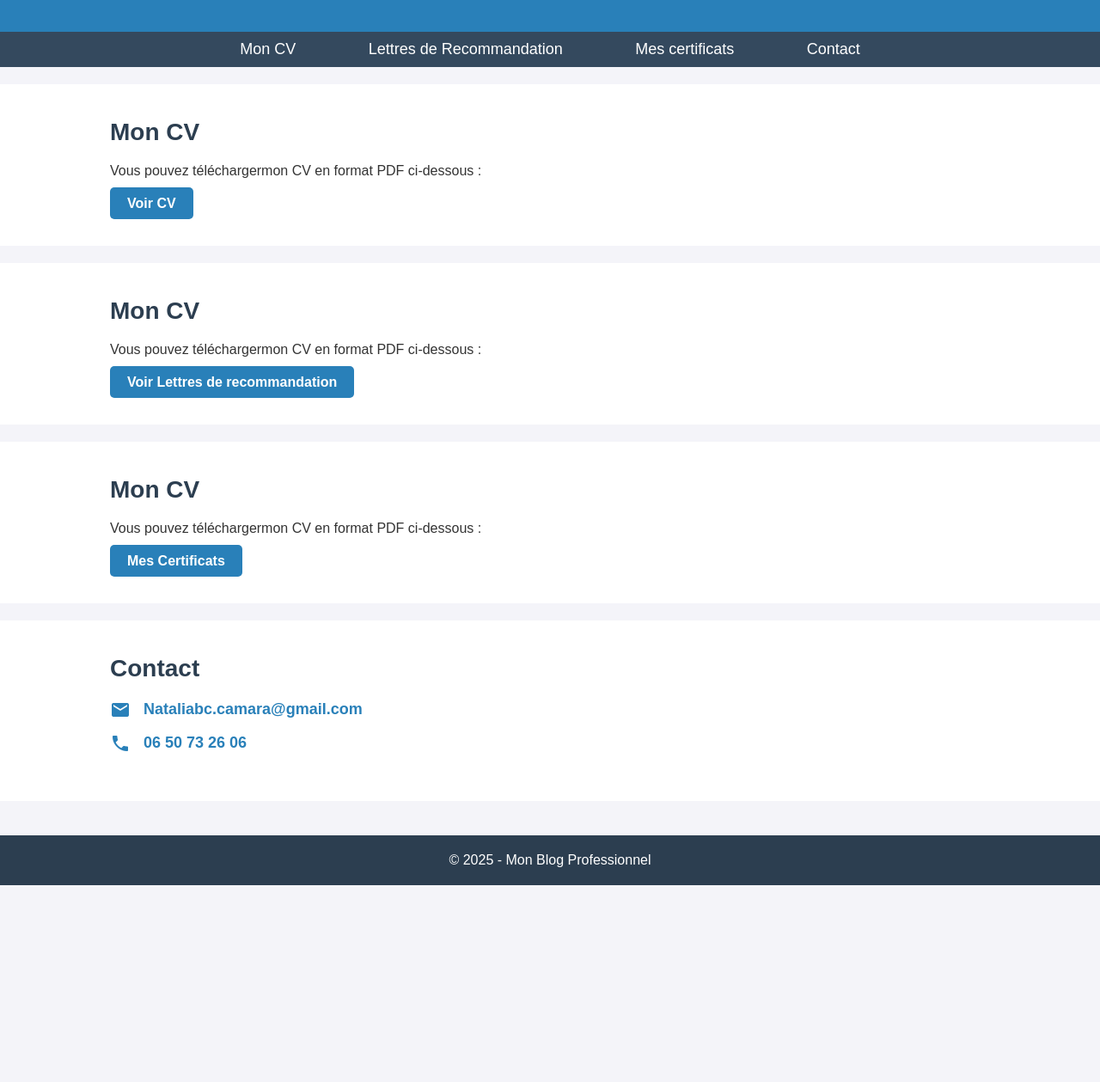
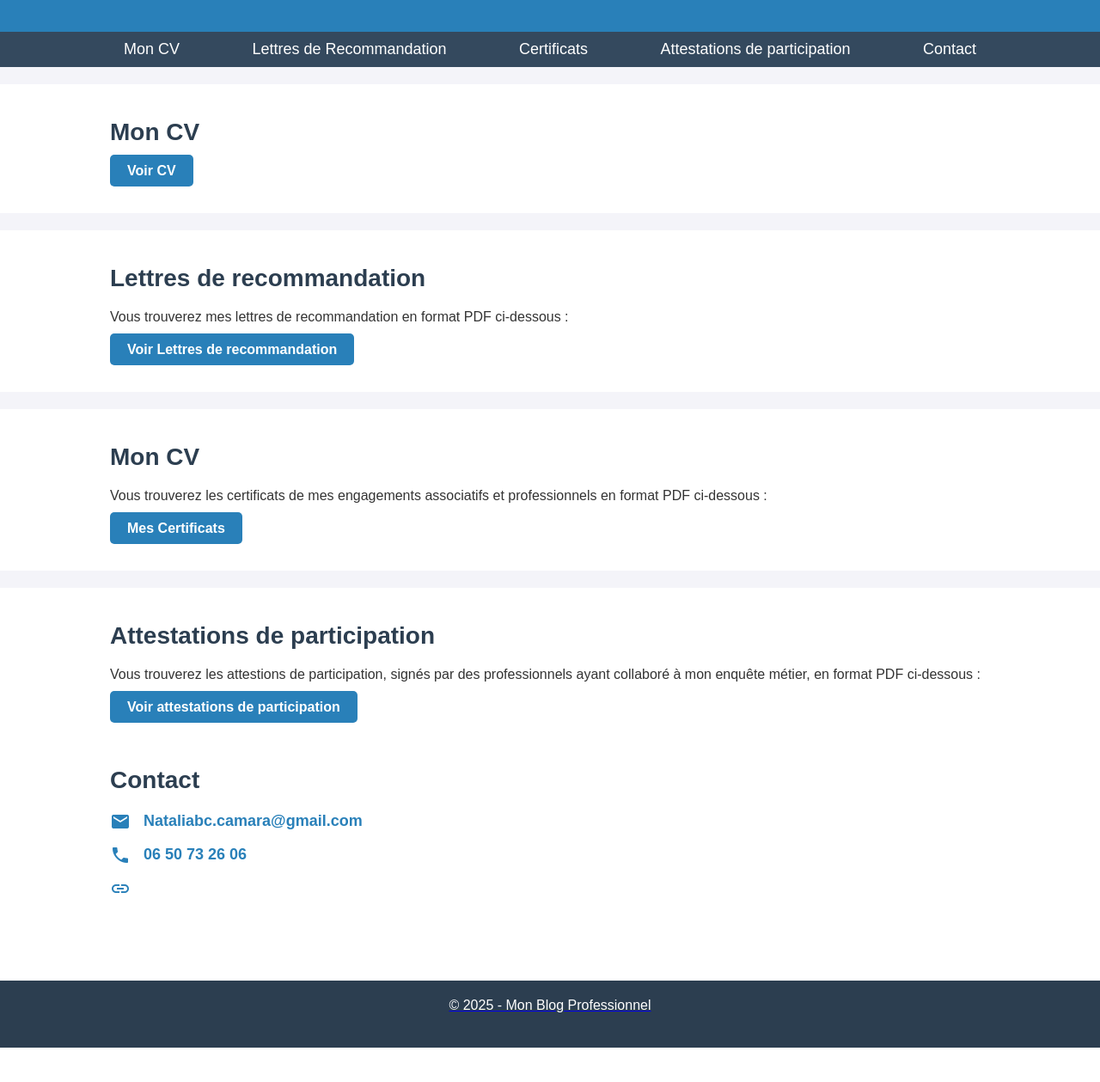
Before and after one commit to ndebarrosc/Natalia-Camara, a plain HTML site: page index.html in a window 1280 px wide. Shown: the part 106-1365 px from the top of the page at 86% size. Before the commit the page ends 1136 px from the top, so only its background shows below. Drawn offline with nearby package versions, Linux system fonts and the light colour scheme.

Commit message:
Update index.html

```diff
--- a/index.html
+++ b/index.html
@@ -13,7 +13,7 @@
     <header>
         <div class="container">
             <h1>Bienvenue sur mon Blog Professionnel</h1>
-            <p>Étudiante en L3 Psychologie - ici vous trouvez mes lettre des recomendations et plus </p>
+            <p>Étudiante en L3 Psychologie - ici vous trouverez mes lettres de recommandation et plus </p>
         </div>
     </header>
 
@@ -21,7 +21,8 @@
         <ul>
             <li><a href="#cv">Mon CV</a></li>
             <li><a href="#lettres">Lettres de Recommandation</a></li>
-            <li><a href="#projets">Mes certificats</a></li>
+            <li><a href="#projets">Certificats</a></li>
+            <li><a href="#Attestations">Attestations de participation</a></li>
             <li><a href="#contact">Contact</a></li>
         </ul>
     </nav>
@@ -29,25 +30,30 @@
     <section id="cv" class="section">
         <div class="container">
             <h2>Mon CV</h2>
-            <p>Vous pouvez téléchargermon CV en format PDF ci-dessous :</p>
             <a href="Natalia_Camara_CV stage.pdf" class="button" target="_blank">Voir CV</a>
         </div>
     </section>
 
 <section id="lettres" class="section">
         <div class="container">
-            <h2>Mon CV</h2>
-            <p>Vous pouvez téléchargermon CV en format PDF ci-dessous :</p>
+            <h2>Lettres de recommandation</h2>
+            <p>Vous trouverez mes lettres de recommandation en format PDF ci-dessous :</p>
             <a href="Natalia_Camara_CV stage.pdf" class="button" target="_blank">Voir Lettres de recommandation</a>
         </div>
     </section>
     <section id="projets" class="section">
         <div class="container">
             <h2>Mon CV</h2>
-            <p>Vous pouvez téléchargermon CV en format PDF ci-dessous :</p>
+            <p>Vous trouverez les certificats de mes engagements associatifs et professionnels en format PDF ci-dessous :</p>
             <a href="Natalia_Camara_CV stage.pdf" class="button" target="_blank">Mes Certificats</a>
         </div>
     </section>
+    <section id="lettres" class="section">
+        <div class="container">
+            <h2>Attestations de participation</h2>
+            <p>Vous trouverez les attestions de participation, signés par des professionnels ayant collaboré à mon enquête métier, en format PDF ci-dessous :</p>
+            <a href="Natalia_Camara_CV stage.pdf" class="button" target="_blank">Voir attestations de participation</a>
+        </div>
 
     <section id="contact" class="section">
         <div class="container">
@@ -60,6 +66,12 @@
                 <i class="material-icons">phone</i>
                 <a href="callto:06 10 94 30 32">06 50 73 26 06</a>
             </p>
+          <p>
+                <i class="material-icons">linkedin</i>
+                <a href="https://www.linkedin.com/in/nat%C3%A1lia-c%C3%A2mara-37889730a/" target="Mon profil LinkedIn">
+
+            </p>
+          <p>
         </div>
     </section>
 
```
